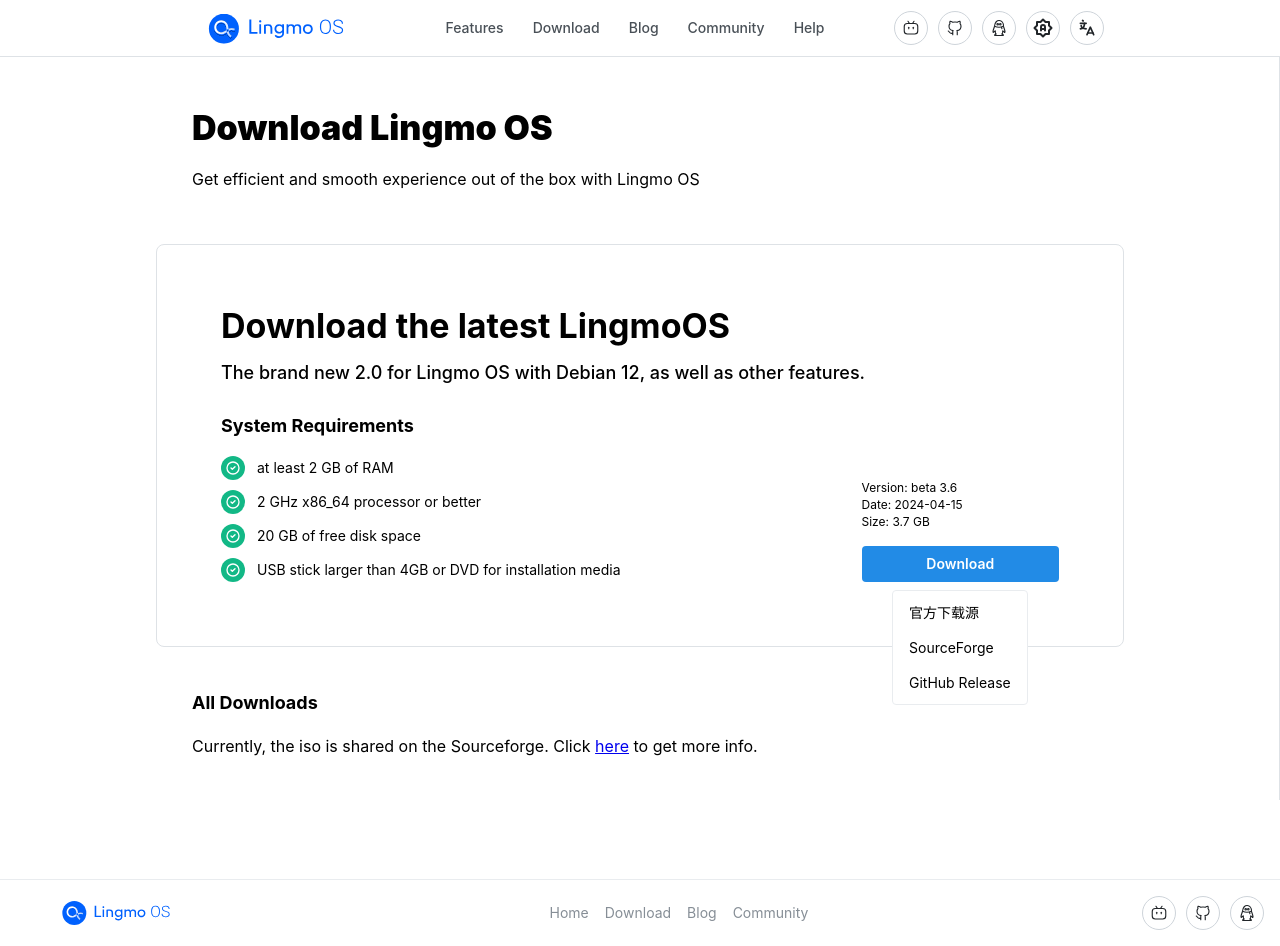
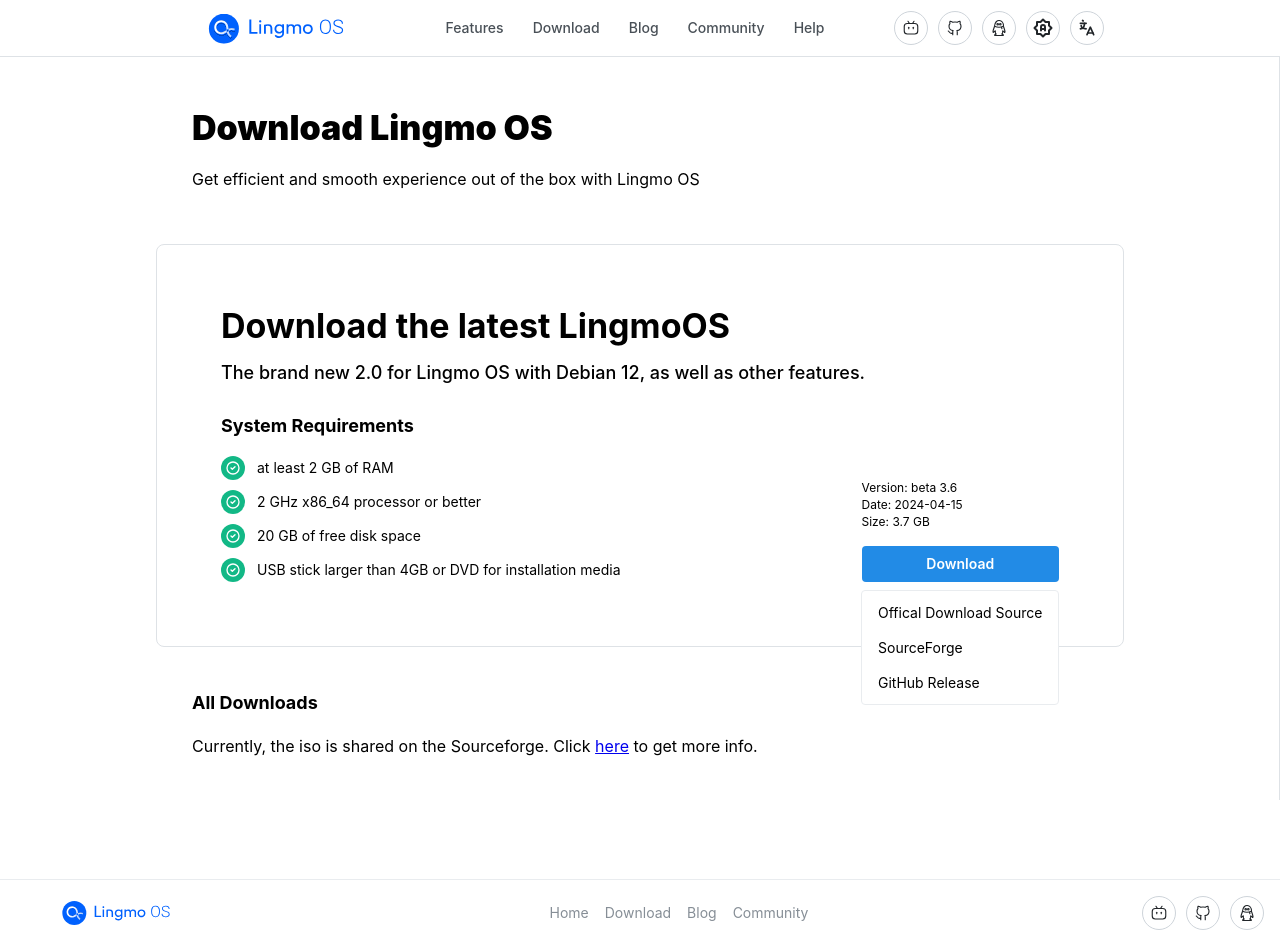
Before and after one commit to TeamVastsea/lingmoos-frontend, a Next.js app: page /en/downloads in a window 1280 px wide. Both pictures are taken after a click on the button "Download". Built offline with nearby package versions, Linux system fonts and the light colour scheme.

Commit message:
Update LatestBanner.tsx

```diff
--- a/src/app/[locale]/downloads/component/LatestBanner.tsx
+++ b/src/app/[locale]/downloads/component/LatestBanner.tsx
@@ -50,7 +50,7 @@ export function LatestBanner() {
                                 </Menu.Target>
                                 <Menu.Dropdown>
                                     <Menu.Item component="a" href="" target="_blank">
-                                        官方下载源
+                                        {t('downloadOffical')}
                                     </Menu.Item>
                                     <Menu.Item component="a" href="https://sourceforge.net/projects/lingmo-os/files/latest/download" target="_blank">
                                         SourceForge
```
